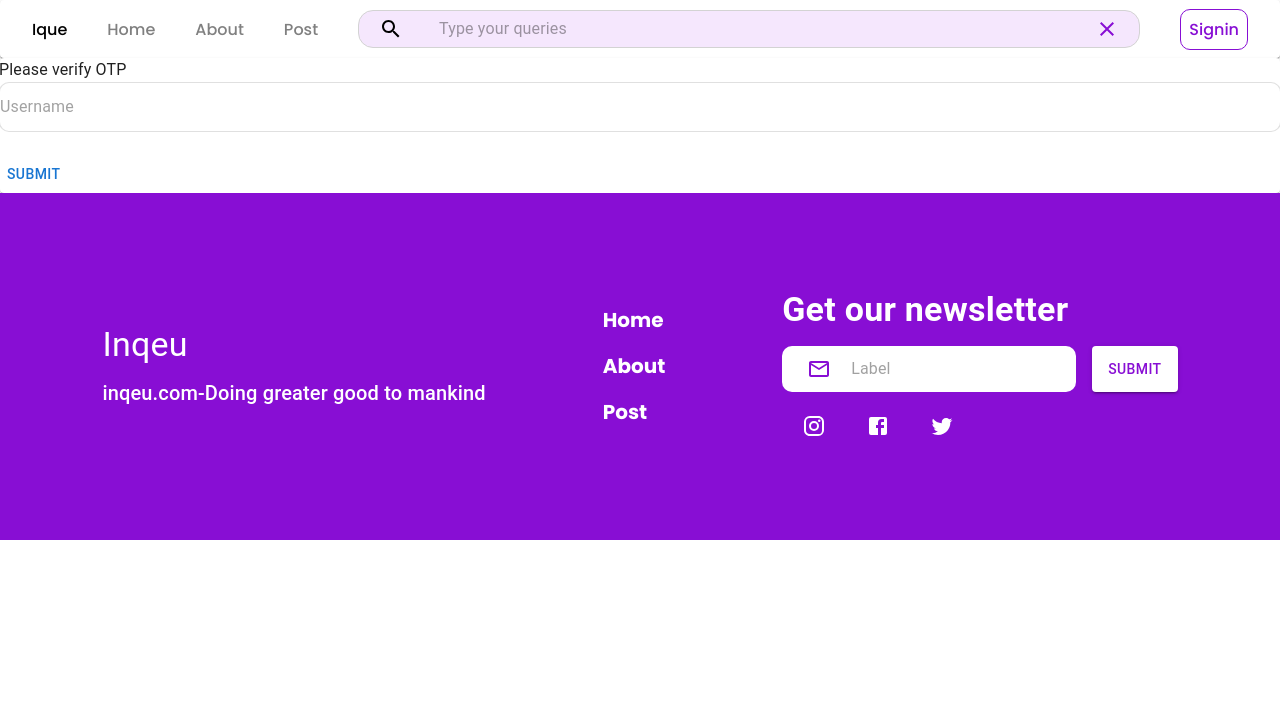
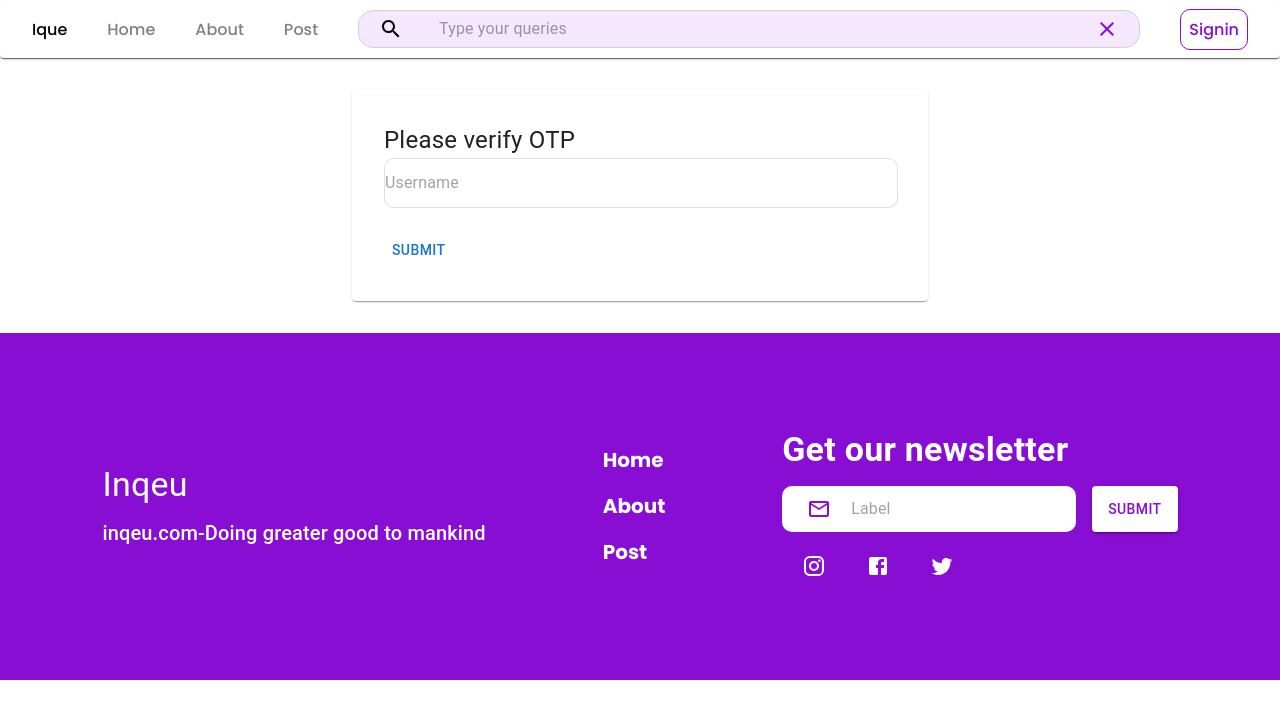
Before and after one commit to jaspreet11111111/Inqeu, a React (Create React App) app: page /verify in a window 1280 px wide. Shown: the top 718 px of the page. Built offline with nearby package versions, Linux system fonts and the light colour scheme; a web font is replaced by a local one.

Commit message:
Fixes card of email verification

```diff
--- a/src/components/EmailVerification/EmailVerification.js
+++ b/src/components/EmailVerification/EmailVerification.js
@@ -27,8 +27,19 @@ const EmailVerification = () => {
 
 
 	return (
-		<Card>
-			<Typography>Please verify OTP</Typography>
+		<Card sx={{
+			width: {
+				xs: '95%',
+				sm: '95%',
+				md: '50%',
+				lg: '40%'
+			},
+			margin: 'auto',
+			padding: '2em',
+			marginTop: '2em',
+			marginBottom: '2em'
+		}}>
+			<Typography fontSize='24px'>Please verify OTP</Typography>
 			<form onSubmit={handleSub}>
 				<Stack
 					bgcolor="#ffff"
--- a/src/components/Singup/SignupCard.js
+++ b/src/components/Singup/SignupCard.js
@@ -51,7 +51,7 @@ const SignupCard = () => {
       dispatch(signin(formData, navigate))
     }
     else {
-      toast.success("Signup success", {
+      toast.success("OTP sent to your email id", {
         position: "top-center",
         autoClose: 5000,
         hideProgressBar: false,
@@ -229,7 +229,7 @@ const SignupCard = () => {
                   <input type='checkbox' placeholder='Keep me sign in' />
                   Keep me sign in
                 </Box>
-                <Link className='forgot_link'>
+                <Link className='forgot_link' to='/verify'>
                   Forgot Password ?
                 </Link>
               </Stack>
```
Also changed, not shown: 7 other files (tests, documents, lock files or other folders).
